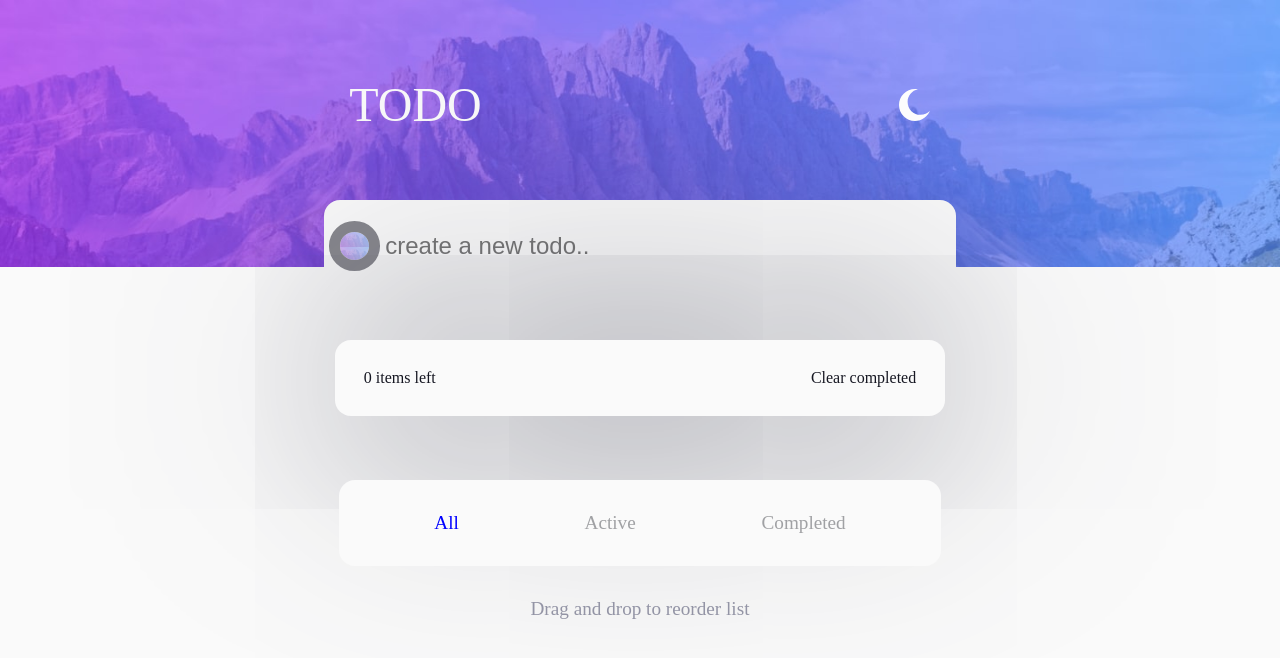
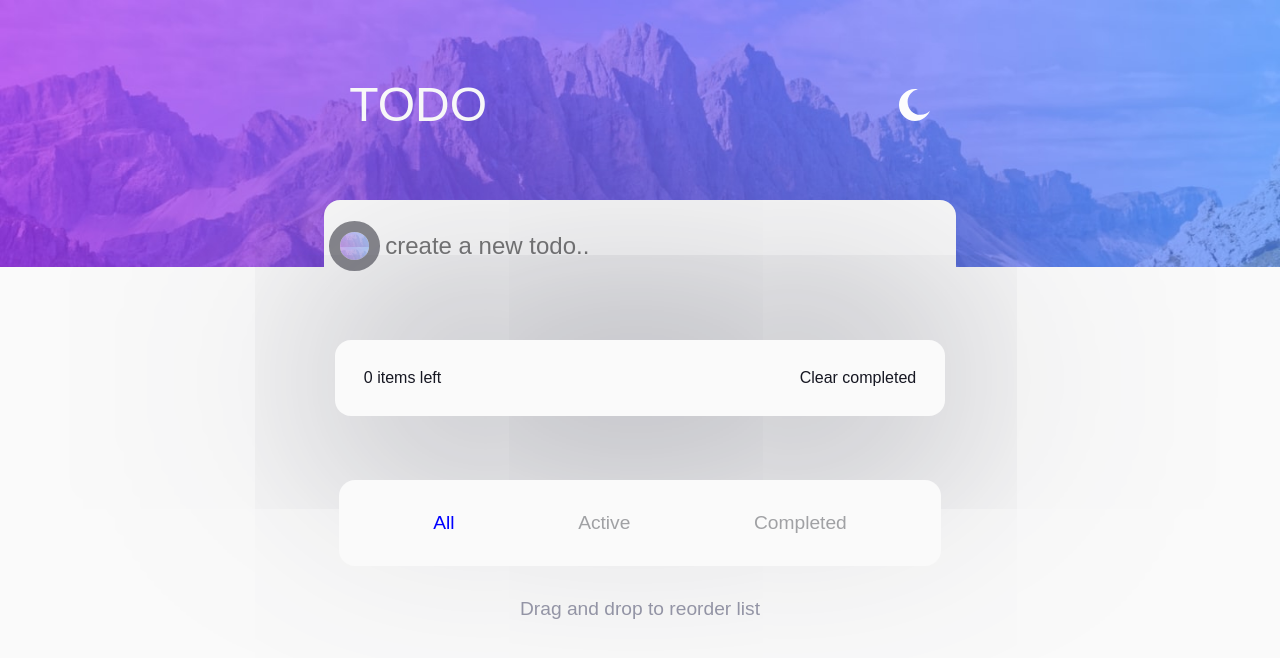
Before and after one commit to aviciinvestment/sneakersHub, a React (Create React App) app: page / in a window 1280 px wide. Shown: the top 658 px of the page. Built offline with nearby package versions, Linux system fonts and the light colour scheme.

Commit message:
changing font style

```diff
--- a/src/index.css
+++ b/src/index.css
@@ -3,16 +3,14 @@ body {
   background-repeat: no-repeat;
   background-size: contain;
   background-color: hsl(235, 21%, 11%);
-  font-family: Impact, Haettenschweiler, "Arial Narrow Bold",
-    sans-serif sans-serif;
+  font-family: Arial, Helvetica, sans-serif;
 }
 .body {
   background-image: url("assets/bg-desktop-light.jpg");
   background-repeat: no-repeat;
   background-size: contain;
   background-color: hsl(0, 0%, 98%);
-  font-family: Impact, Haettenschweiler, "Arial Narrow Bold",
-    sans-serif sans-serif;
+  font-family: Arial, Helvetica, sans-serif;
 }
 .icon {
   width: 2rem;
```
